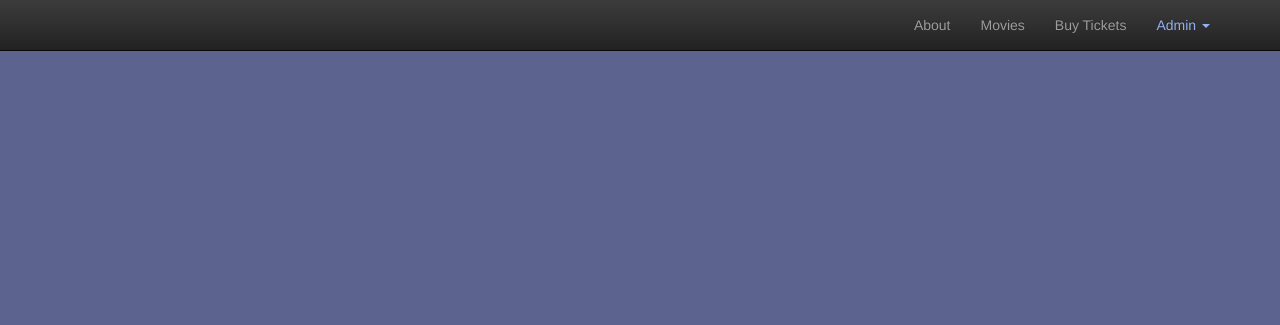
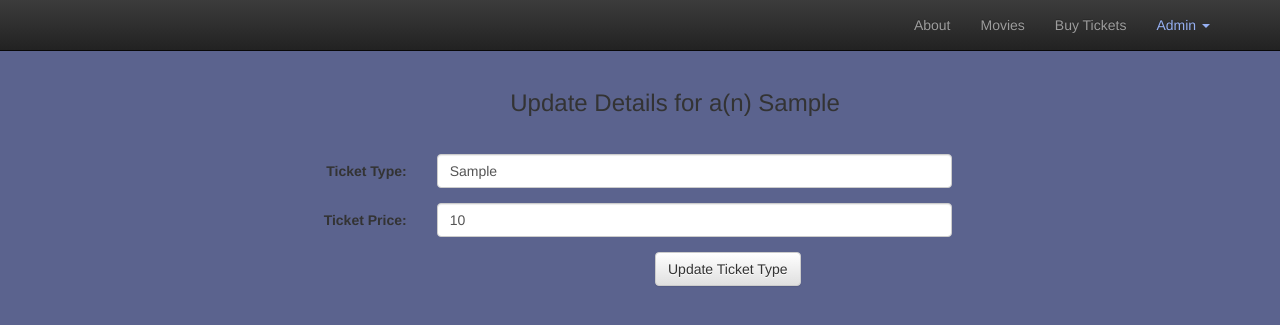
Before and after one commit to KatieUde/rwt_php, a PHP site: template templates/edit_ticket_detail.html.twig in a window 1280 px wide. Shown: the top 325 px of the page. Run offline with PHP 8.4, Linux system fonts and the light colour scheme; the template is opened without the code that fills it: most values are stand-ins (such as "Sample title", 1, 10 or a date in 2020); some libraries are stand-ins or nearby versions.

Commit message:
editing tickets partially working

```diff
--- a/src/routes.php
+++ b/src/routes.php
@@ -28,6 +28,8 @@ $app->post('/tickets', 'RwTheatre\Controller\TicketController::postTicketAction'
 $app->get('/ticket_details', 'RwTheatre\Controller\TicketController::getTicketDetailsAction');
 $app->post('/ticket_details', 'RwTheatre\Controller\TicketController::addTicketDetailsAction');
 $app->get('/ticket_detail/{id}/edit', 'RwTheatre\Controller\TicketController::findTicketDetailsAction');
+$app->post('/ticket_detail/{id}/edit', 'RwTheatre\Controller\TicketController::editTicketDetailsAction');
+$app->get('/ticket_detail/{id}/delete', 'RwTheatre\Controller\TicketController::deleteTicketDetailsAction');
 
 $app->get('/viewing_rooms', 'RwTheatre\Controller\ViewingController::getViewingRoomAction');
 $app->post('/viewing_rooms', 'RwTheatre\Controller\ViewingController::addViewingRoomAction');
--- a/templates/edit_ticket_detail.html.twig
+++ b/templates/edit_ticket_detail.html.twig
@@ -2,5 +2,32 @@
 
 {% block content %}
 
+<div class="ticket-type-header">
+  <h3> Update Details for a(n) {{ticket_detail.ticket_style}}</h3>
+</div>
+
+<div>
+  <form class="form-horizontal" action="/ticket_detail/{{ticket_detail.id}}/edit" method="post">
+    <div>
+      <input type="hidden" name="id" value="{{ticket_detail.id}}"></input>
+    </div>
+  <div class="form-group">
+    <label for="ticket_type" class="col-sm-2 col-sm-offset-2 control-label">Ticket Type:</label>
+      <div class="col-sm-5">
+        <input type="text" class="form-control" name="ticket_style" value="{{ticket_detail.ticket_style}}"></input>
+    </div>
+  </div>
+  <div class="form-group">
+    <label for="ticket_price" class="col-sm-2 col-sm-offset-2 control-label">Ticket Price:</label>
+      <div class="col-sm-5">
+        <input type="text" class="form-control" name="ticket_cost" value="{{ticket_detail.ticket_cost}}"></input>
+    </div>
+  </div>
+  <div class="form-group">
+    <div class="col-sm-offset-6 col-sm-5">
+      <button class="btn btn-default" type="submit" name="submit" value="submit">Update Ticket Type</button>
+    </div>
+  </div>
+</div>
 
 {% endblock %}
--- a/templates/ticket_details.html.twig
+++ b/templates/ticket_details.html.twig
@@ -51,7 +51,7 @@
                 <a href="/ticket_detail/{{ticket_detail.id}}/edit">Edit</a>
               </td>
               <td class="table_body">
-                <a href=">{{ '/delete_ticket_details' }}">Delete</a>
+                <a href="/ticket_detail/{{ticket_detail.id}}/delete">Delete</a>
               </td>
               {% endfor %}
           </table>
```
Also changed, not shown: src/RwTheatre/Controller/TicketController.php (+25 -1 lines).
